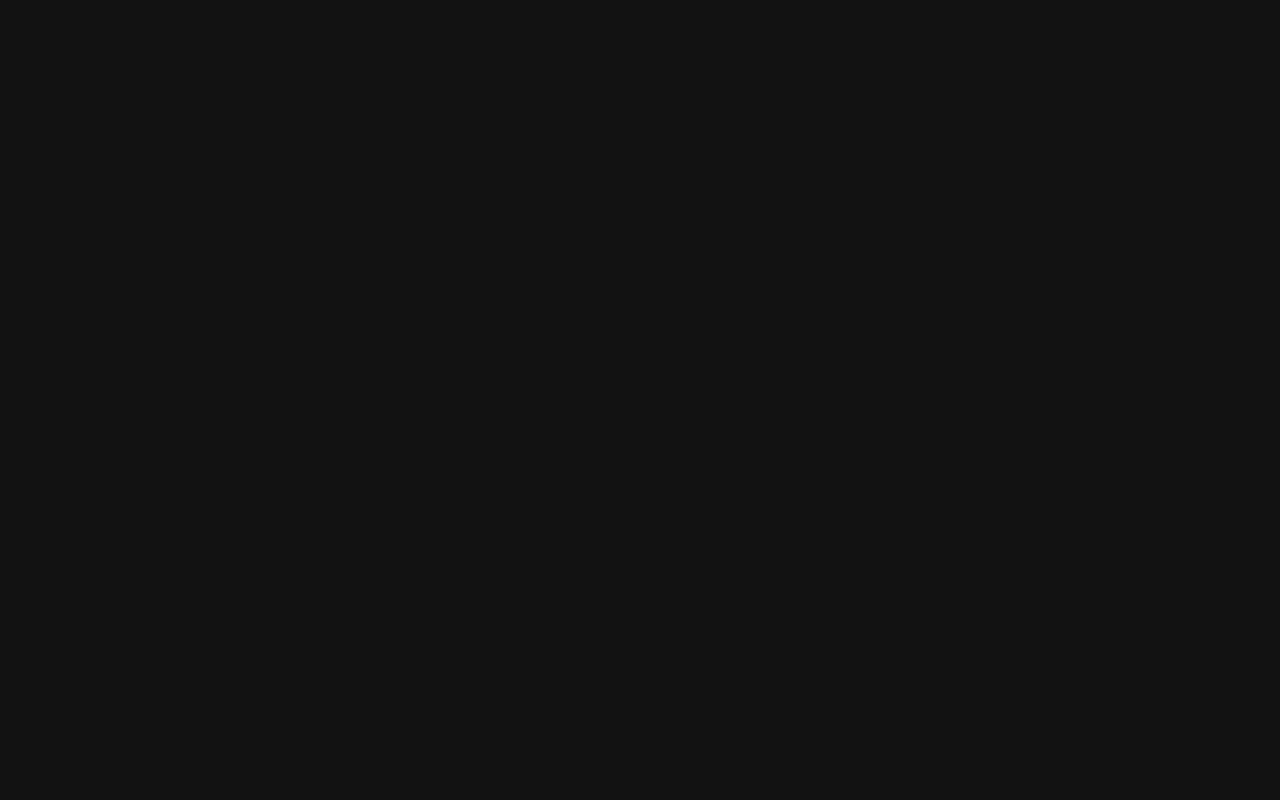
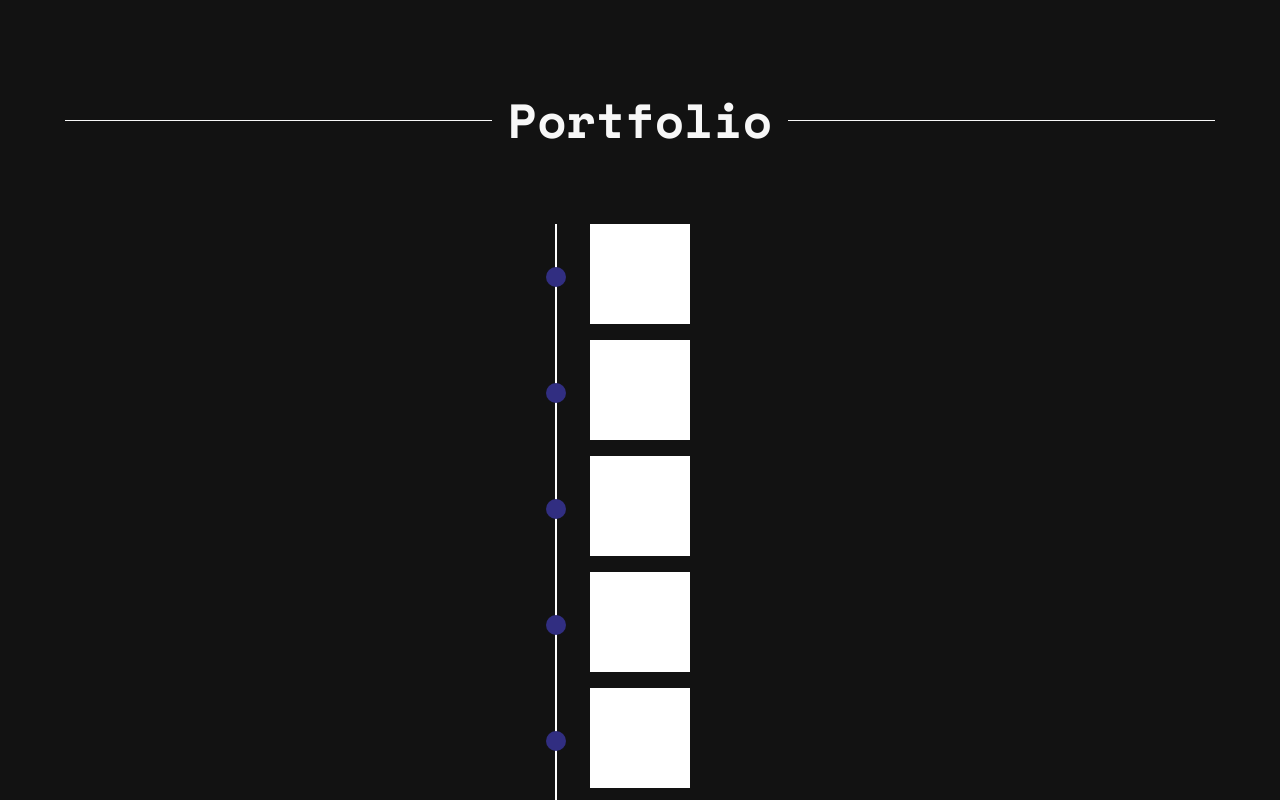
Before and after one commit to JamieJB123/portfolio, a React (Vite) app: page / in a window 1280 px wide. Shown: the part 2580-3380 px from the top of the page. Before the commit the page ends 2596 px from the top, so only its background shows below. Built offline with nearby package versions, Linux system fonts and the light colour scheme.

Commit message:
Add portfolio section skeleton

```diff
--- a/src/App.css
+++ b/src/App.css
@@ -90,10 +90,10 @@ ul a {
 .glow {
     background-color: var(--purple);
     width: 400px;
-    height: 200px;
+    height: 400px;
     border-radius: 50%;
     position: absolute;
-    left: 25%;
+    left: 15%;
     z-index: -1;
     filter: blur(80px);
 }
@@ -191,6 +191,53 @@ ul a {
     padding: 1rem;
 }
 
+/* Portfolio Section */
+
+#portfolio {
+    height: 110dvh;
+}
+
+.portfolio-title {
+    width: 100%;
+    margin: 5rem 0rem;
+}
+
+#portfolio ul li {
+    width: 100px;
+    height: 100px;
+    background-color: white;
+}
+
+#portfolio ul {
+    position: relative;
+}
+#portfolio ul:before {
+    content: "";
+    display: inline-block;
+    position: absolute;
+    left: -35px;
+    width: 2px;
+    color: white;
+    background-color: white;
+    height: 100%;
+    z-index: 400;
+}
+#portfolio ul li {
+    position: relative;
+}
+#portfolio ul li:before {
+    content: "";
+    display: inline-block;
+    position: absolute;
+    width: 20px;
+    height: 20px;
+    border-radius: 50%;
+    background-color: var(--purple);
+    z-index: 400;
+    left: -44px;
+    top: 43px;
+
+}
 @media screen and (max-width: 768px) {
     .nav-links {
         display: flex;
--- a/src/App.jsx
+++ b/src/App.jsx
@@ -2,6 +2,7 @@ import './App.css'
 import Navbar from './components/Navbar'
 import Home from './components/Home'
 import About from './components/About'
+import Portfolio from './components/Portfolio'
 
 export default function App() {
 
@@ -10,6 +11,7 @@ export default function App() {
       <Navbar />
       <Home />
       <About />
+      <Portfolio />
     </>
   )
 }
--- a/src/components/Portfolio.jsx
+++ b/src/components/Portfolio.jsx
@@ -1,5 +1,22 @@
 export default function Portfolio() {
     return (
-
+        <>
+        <section id="portfolio" className="portfolio-section flex flex-col items-center">
+            <div className="portfolio-title flex justify-center items-center gap-4">
+                <hr className="w-1/3"/>
+                <h2 className="text-5xl">Portfolio</h2>
+                <hr className="w-1/3"/>
+            </div>
+            <ul className="flex flex-col">
+                <li></li>
+                <li></li>
+                <li></li>
+                <li></li>
+                <li></li>
+                <li></li>
+                <li></li>
+            </ul>
+        </section>
+        </>
     )
 }
```
